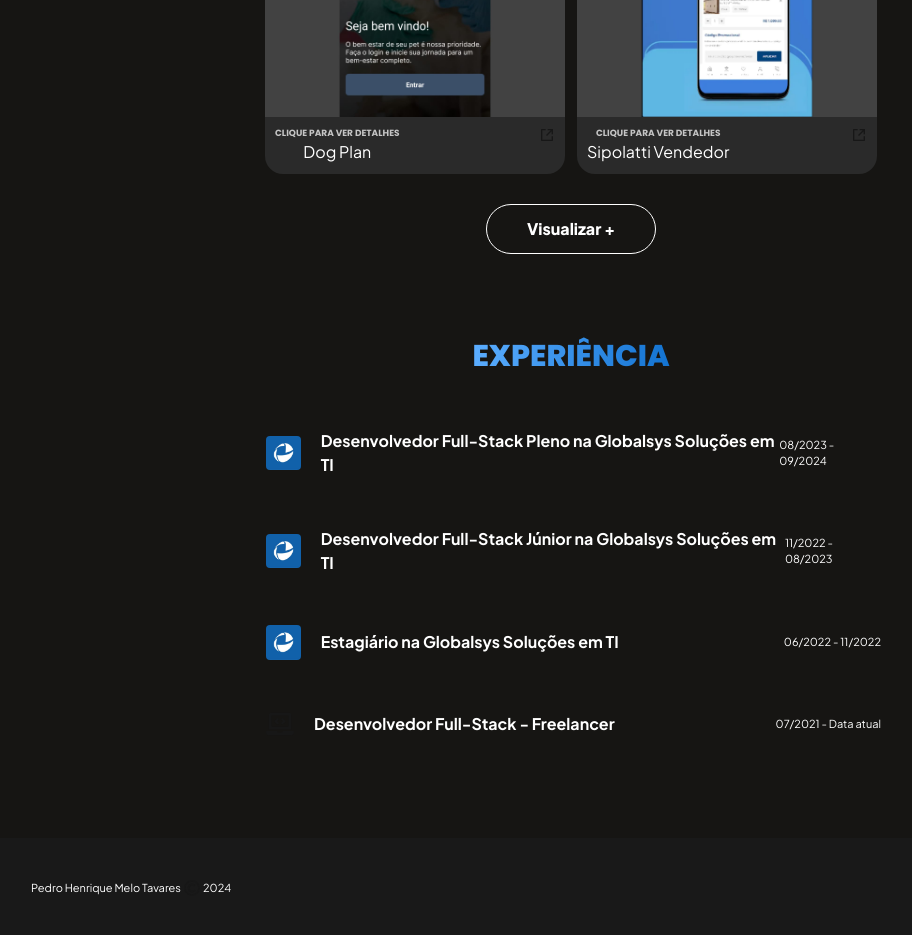
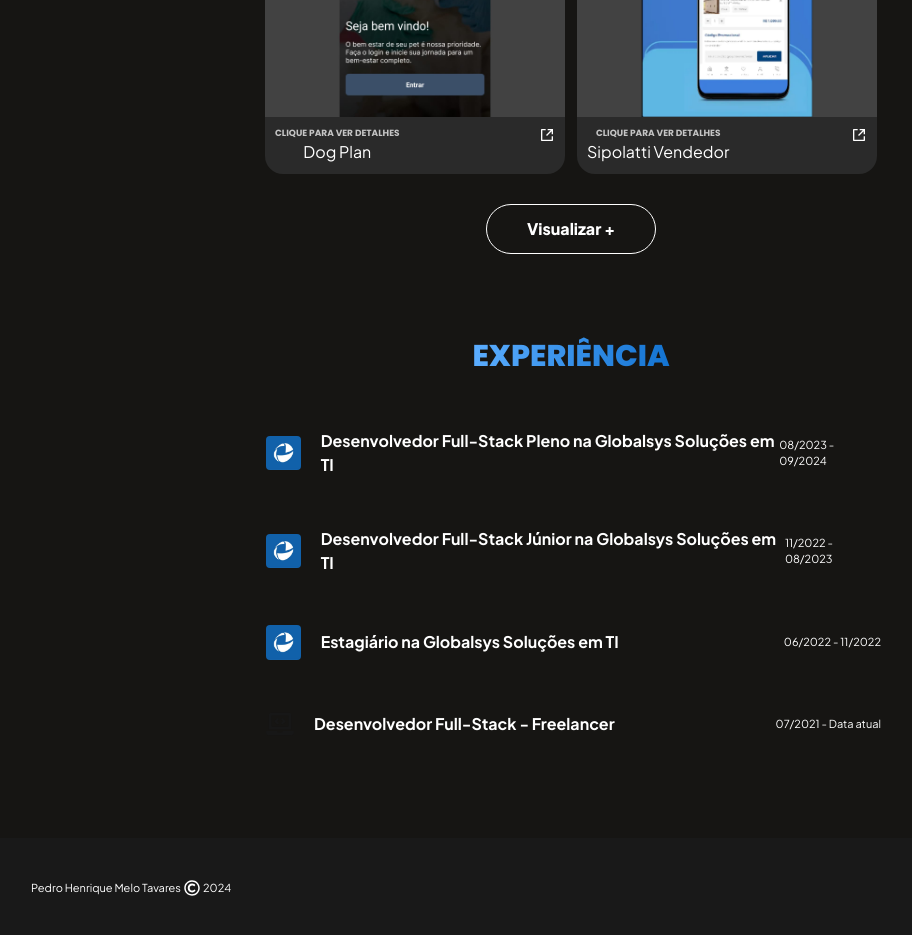
Before and after one commit to phmelo15/portfolio, a Next.js app: page / in a window 1280 px wide. Shown: the part 1240-2175 px from the top of the page, without its empty margins (69-981 px from the left). Built offline with nearby package versions, Linux system fonts and the light colour scheme.

Commit message:
putting color

```diff
--- a/src/components/CarrouselCard/CarrouselCard.tsx
+++ b/src/components/CarrouselCard/CarrouselCard.tsx
@@ -34,7 +34,7 @@
           </text>
           <text className="text-[16px] text-white">{name}</text>
         </div>
-        <RiShareBoxLine />
+        <RiShareBoxLine color="white" />
       </button>
     </div>
   );
--- a/src/components/Footer/Footer.tsx
+++ b/src/components/Footer/Footer.tsx
@@ -9,6 +9,7 @@
         Pedro Henrique Melo Tavares{" "}
       </text>
       <FaRegCopyright
+        color="white"
         style={{
           marginRight: 3,
           marginLeft: 3,
--- a/src/components/ProjectDetailsContent/ProjectDetailsContent.tsx
+++ b/src/components/ProjectDetailsContent/ProjectDetailsContent.tsx
@@ -36,8 +36,10 @@
 
   return (
     <div className="flex flex-col min-h-screen px-[50px] pt-[150px]">
-      <h1 className="text-[18px]">{title}</h1>
-      <p className="text-[14px] my-[40px] mb-[80px]">{projectDesc}</p>
+      <h1 className="text-[18px] text-white">{title}</h1>
+      <p className="text-[14px] my-[40px] mb-[80px] text-white">
+        {projectDesc}
+      </p>
       <div className="mb-[100px]">
         {title && returnImage[title] ? (
           <Carrousel imagesArray={returnImage[title]} />
```
